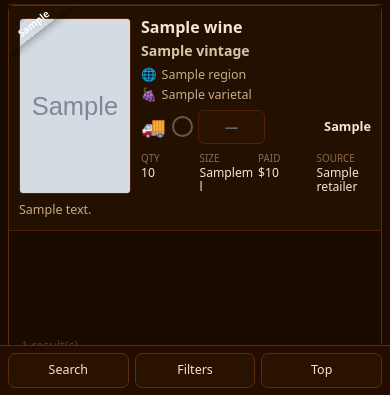
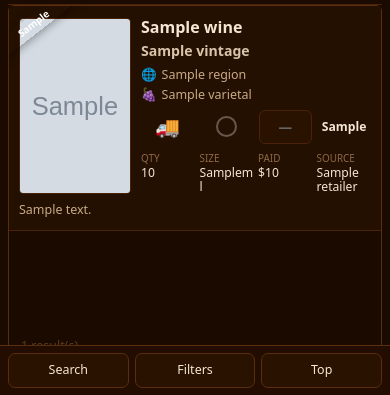
Before and after one commit to stevenslywka/wine-tracker, a Flask app: template templates/index.html in a window 390 px wide; the page is wider, and only the part inside the window is pictured. Shown: the part 449-844 px from the top of that part. Run offline with Flask 3, Linux system fonts and the light colour scheme; the template is opened without the code that fills it: most values are stand-ins (such as "Sample title", 1, 10 or a date in 2020); grey boxes marked "Sample" are stand-in pictures; some libraries are stand-ins or nearby versions.

Commit message:
Evenly distribute mobile card status row

```diff
--- a/templates/index.html
+++ b/templates/index.html
@@ -235,7 +235,7 @@
     .mobile-compact-label { color: #c8aa88; font-size: 0.82rem; text-align: center; }
     .mobile-compact-value { color: #f5e6d3; overflow: hidden; text-overflow: ellipsis; white-space: nowrap; }
     .mobile-card-body { min-width: 0; flex: 1; display: flex; flex-direction: column; justify-content: space-between; }
-    .mobile-pill-row { display: grid; grid-template-columns: auto auto minmax(54px, 0.8fr) minmax(74px, 1.2fr); gap: 5px; margin-top: 7px; align-items: center; }
+    .mobile-pill-row { display: grid; grid-template-columns: repeat(4, minmax(0, 1fr)); gap: 5px; margin-top: 7px; align-items: center; }
     .mobile-status-icon { width: 24px; height: 30px; position: relative; display: inline-block; flex: 0 0 auto; }
     .mobile-status-icon::before {
       content: ""; position: absolute; left: 8px; top: 1px; width: 8px; height: 9px;
@@ -251,8 +251,12 @@
     .mobile-status-icon.status-shipping::before,
     .mobile-status-icon.status-shipping::after { display: none; }
     .mobile-pill-row .color-dot { width: 21px; height: 21px; cursor: default; }
-    .mobile-pill-row .storage-badge { justify-content: center; min-width: 58px; }
-    .mobile-pill-row .mobile-drinking-window { justify-self: end; text-align: right; font-weight: 800; font-size: 0.8rem; }
+    .mobile-pill-row .mobile-status-icon,
+    .mobile-pill-row .color-dot,
+    .mobile-pill-row .storage-badge,
+    .mobile-pill-row .mobile-drinking-window { justify-self: center; }
+    .mobile-pill-row .storage-badge { justify-content: center; width: 100%; min-width: 0; padding-left: 4px; padding-right: 4px; }
+    .mobile-pill-row .mobile-drinking-window { text-align: center; font-weight: 800; font-size: 0.76rem; line-height: 1.1; }
     .mobile-info-grid { display: grid; grid-template-columns: repeat(4, minmax(0, 1fr)); gap: 4px; margin-top: 7px; }
     .mobile-info-label { color: #8d6848; font-size: 0.62rem; text-transform: uppercase; letter-spacing: 0; }
     .mobile-info-value { color: #f5e6d3; font-size: 0.76rem; line-height: 1.15; overflow-wrap: anywhere; }
```
